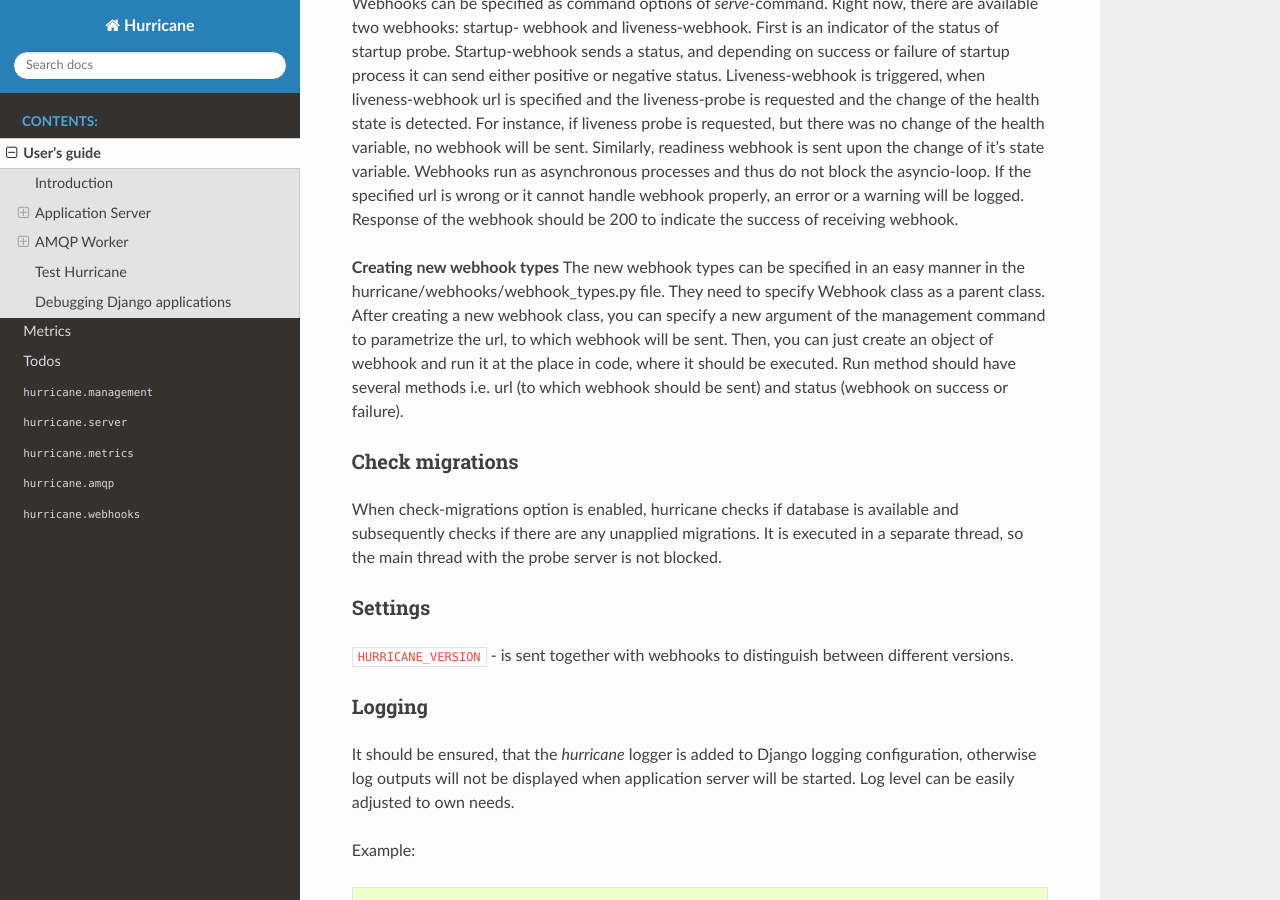
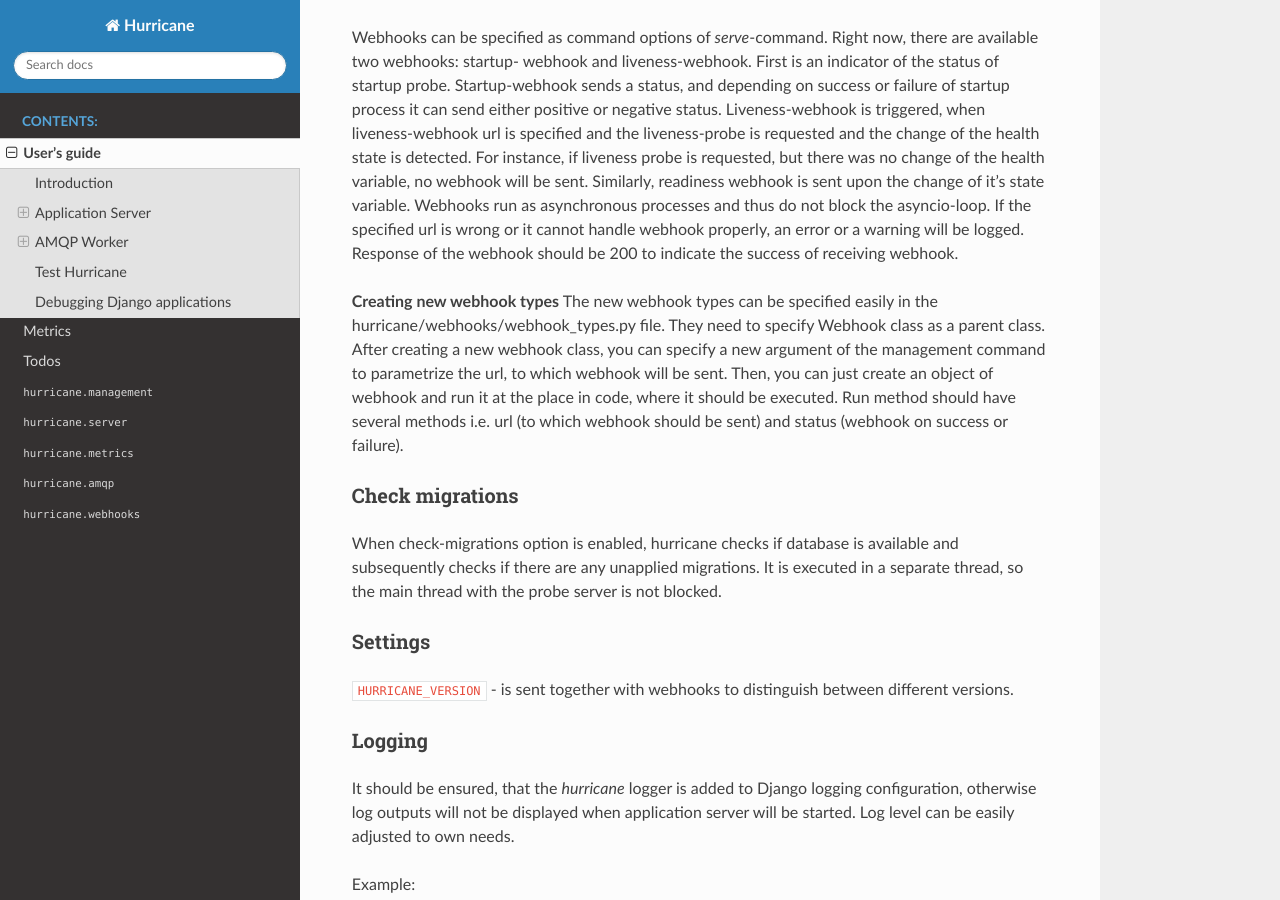
Before and after one commit to django-hurricane/django-hurricane, a Sphinx documentation site: the page built from docs/usage.rst, in a window 1280 px wide and 900 px high, scrolled down 5588 px. Built offline with Sphinx 7.4.7 and the Read the Docs theme 2.0.0, drawn with Linux system fonts in a browser that asks for light colours; some of the changed text lies outside the part shown.

```diff
--- a/docs/usage.rst
+++ b/docs/usage.rst
@@ -241,7 +244,7 @@
 be 200 to indicate the success of receiving webhook.
 
 **Creating new webhook types**
-The new webhook types can be specified in an easy manner in the hurricane/webhooks/webhook_types.py file. They need to
+The new webhook types can be specified easily in the hurricane/webhooks/webhook_types.py file. They need to
 specify Webhook class as a parent class. After creating a new webhook class, you can specify a new argument of the
 management command to parametrize the url, to which webhook will be sent. Then, you can just create an object of webhook
 and run it at the place in code, where it should be executed. Run method should have several methods i.e. url (to which
```
Also changed, not shown: other parts of docs/usage.rst (+3 -0 lines), 2 other files.
